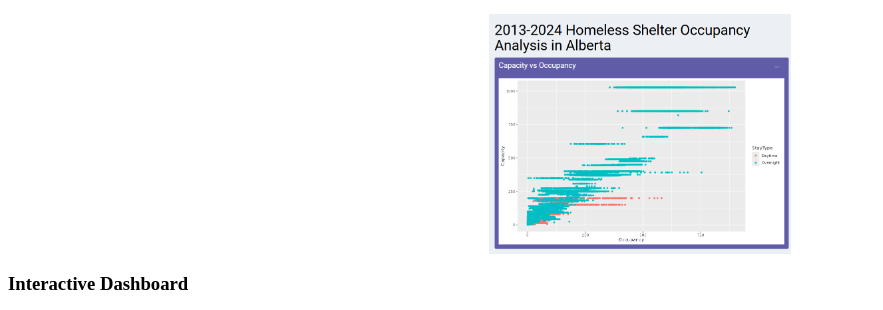
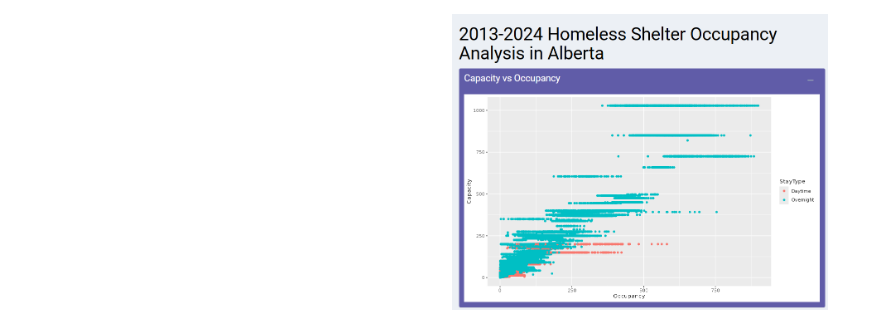
Before and after one commit to avakey38/abrown_portfolio, a plain HTML site: page index.html in a window 1280 px wide. Shown: the part 661-971 px from the top of the page, without its empty margins (0-883 px from the left). Drawn offline with Linux system fonts and the light colour scheme.

Commit message:
size pt 2

```diff
--- a/index.html
+++ b/index.html
@@ -30,7 +30,7 @@
 }
 .project-card img {
     width: 100%;
-    height: 240px;
+    height: 300px;
     object-fit: contain;
     display: block;
     border-radius: 8px;
```
